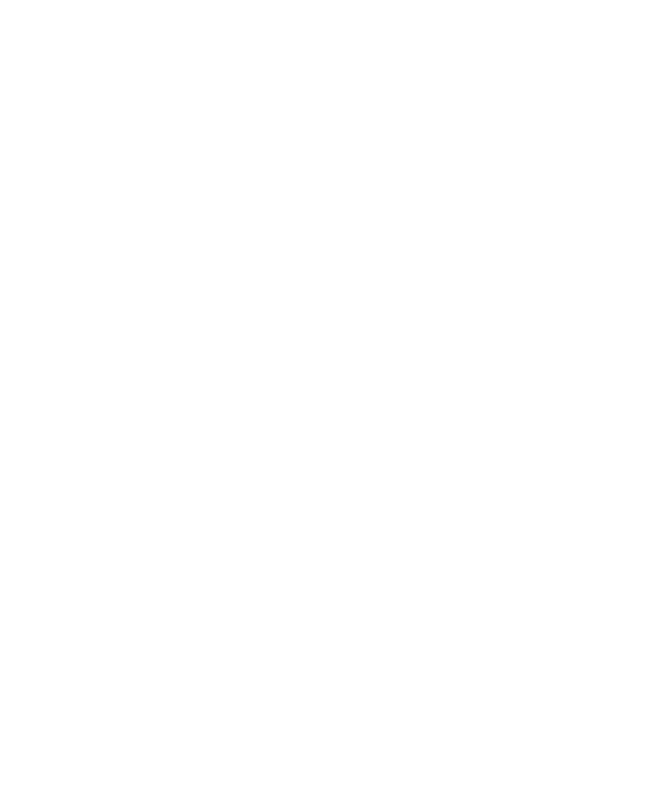
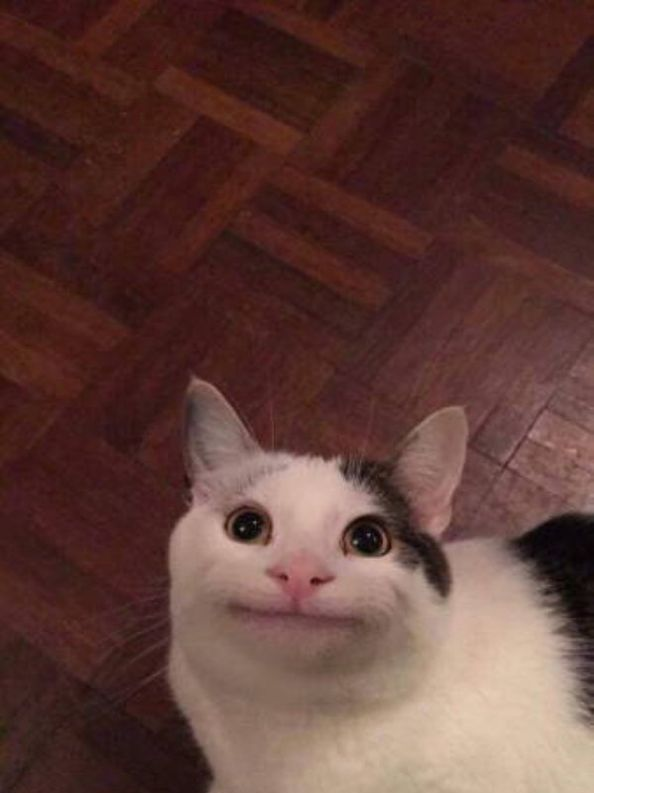
Before and after one commit to gasevskaia/kennel-for-cats, a website: page app/index.html in a window 1280 px wide. Shown: the top 793 px of the page, without its empty margins (0-657 px from the left). Drawn offline with nearby package versions, Linux system fonts and the light colour scheme; files that its build step writes are made by us from their sources; files whose address does not match are found by name.

Commit message:
Подготовка. Добавила нормалайз.

```diff
--- a/app/less/main.less
+++ b/app/less/main.less
@@ -1,4 +1 @@
-// Содержимое файла main.less
-body {
-  display: none;
-}
+@import "normalize";
```
Also changed, not shown: app/less/normalize.less (renamed from css/normalize.css), css/style.css (deleted).
